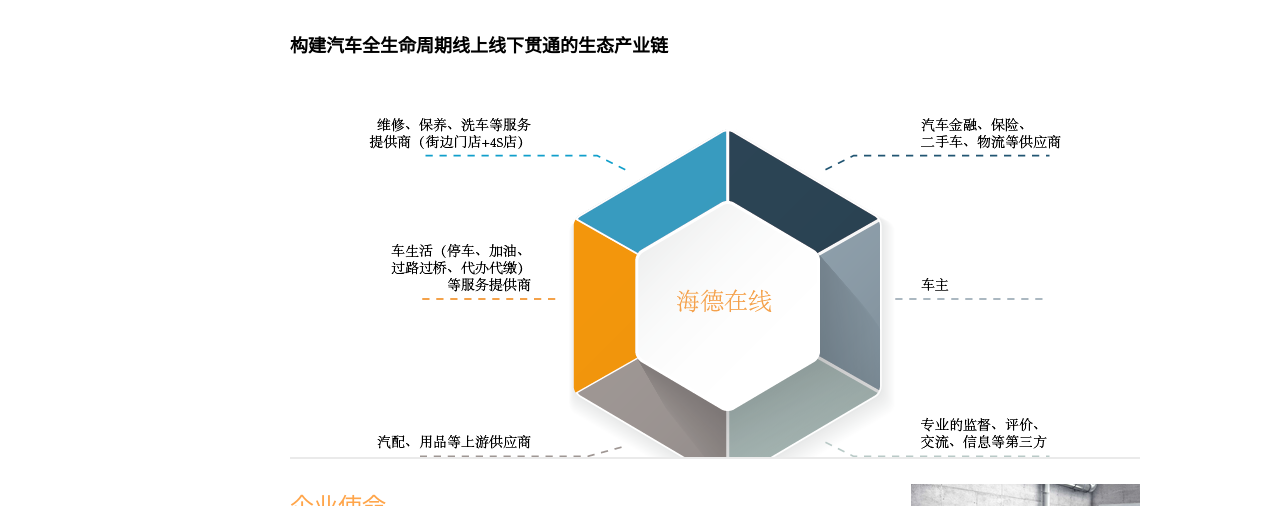
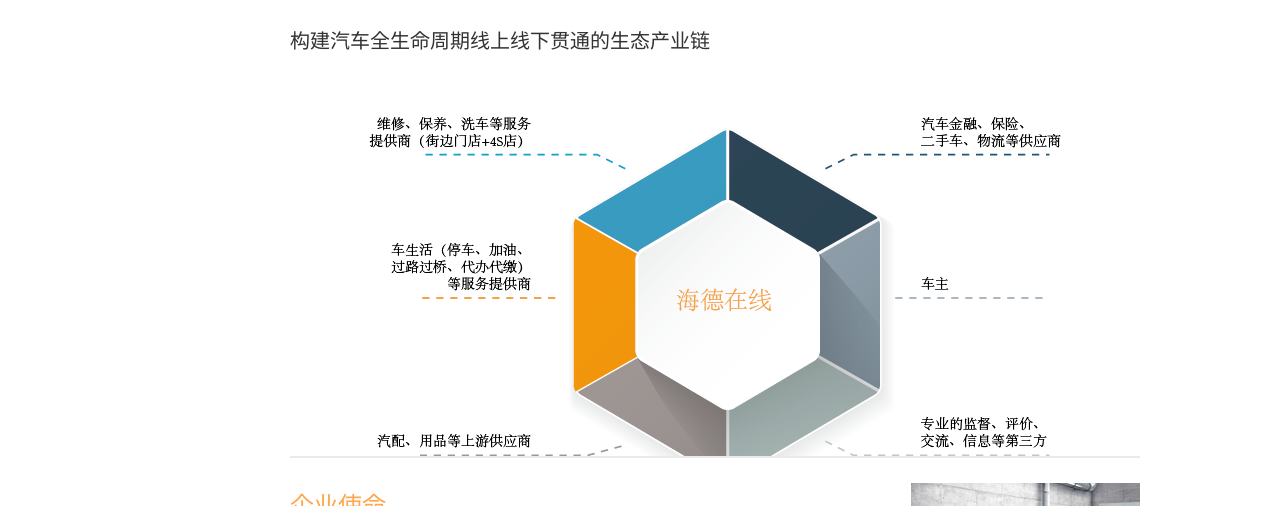
Before and after one commit to hadlink/newHadlinkWeb, a plain HTML site: page corporateCulture.html in a window 1280 px wide. Shown: the part 594-1100 px from the top of the page. Drawn offline with Linux system fonts and the light colour scheme.

Commit message:
modify vision

```diff
--- a/corporateCulture.html
+++ b/corporateCulture.html
@@ -170,7 +170,7 @@
         <div><img src="images/first.png"></div>
         <h3 style="color: #ffa54a;padding-top: 25px;">企业愿景</h3>
         <br>
-        <div ><h4 style="color:#000000; "><strong>构建汽车全生命周期线上线下贯通的生态产业链</strong></h4></div>
+        <p style="font-size: 20px;">构建汽车全生命周期线上线下贯通的生态产业链 </p>
         <div style="width:692px;height: 390px;margin-left: auto;margin-right: auto;padding-top: 50px; "><img src="images/vision.png"></div>
 
     </div>
```
